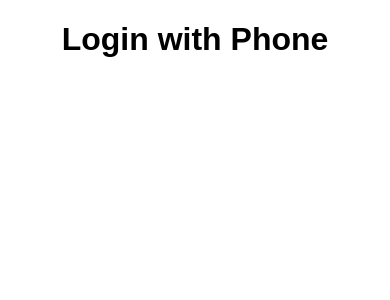
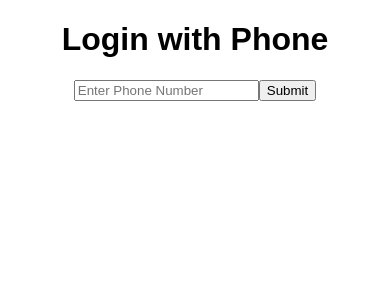
Before and after one commit to rushikeshwaghmare07/otp-login-react, a React (Vite) app: page / in a window 390 px wide. Shown: the top 300 px of the page. Built offline with nearby package versions, Linux system fonts and the light colour scheme.

Commit message:
Implement phone number input form with state management

```diff
--- a/src/App.jsx
+++ b/src/App.jsx
@@ -1,10 +1,12 @@
 import './App.css'
+import PhoneOtpForm from './components/PhoneOtpForm'
 
 function App() {
 
   return (
       <div className='App'>
         <h1>Login with Phone</h1>
+        <PhoneOtpForm/>
       </div>
   )
 }
--- /dev/null
+++ b/src/components/PhoneOtpForm.jsx
@@ -0,0 +1,26 @@
+import React, { useState } from "react";
+
+function PhoneOtpForm() {
+
+  const [phoneNumber, setPhoneNumber] = useState("");
+
+  const handlePhoneNumber = (event) => {
+    setPhoneNumber(event.target.value);
+  };
+  const handlePhoneSubmit = () => {
+    event.preventDefault();
+  };
+
+  return (
+    <div>
+      <form onSubmit={() => {}}>
+        <input type="text" value={phoneNumber}
+          onChange={handlePhoneNumber}
+          placeholder="Enter Phone Number" />
+          <button type="submit">Submit</button>
+      </form>
+    </div>
+  );
+}
+
+export default PhoneOtpForm;
```
